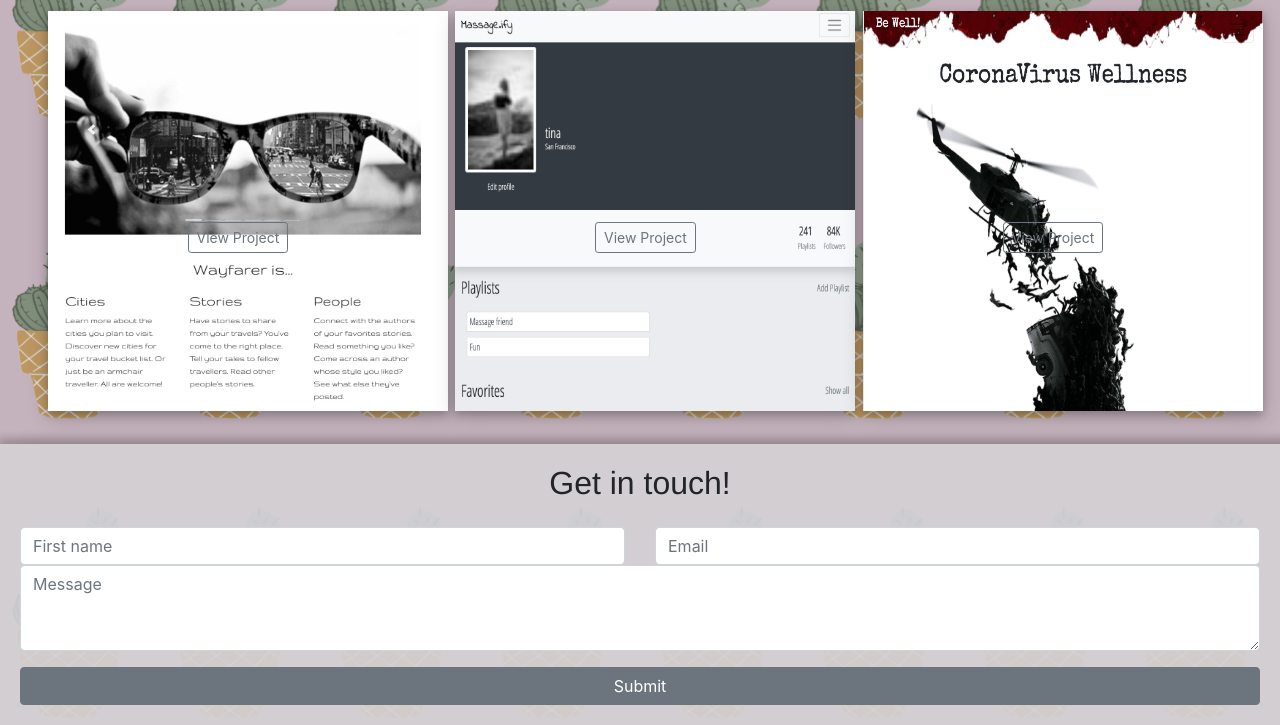
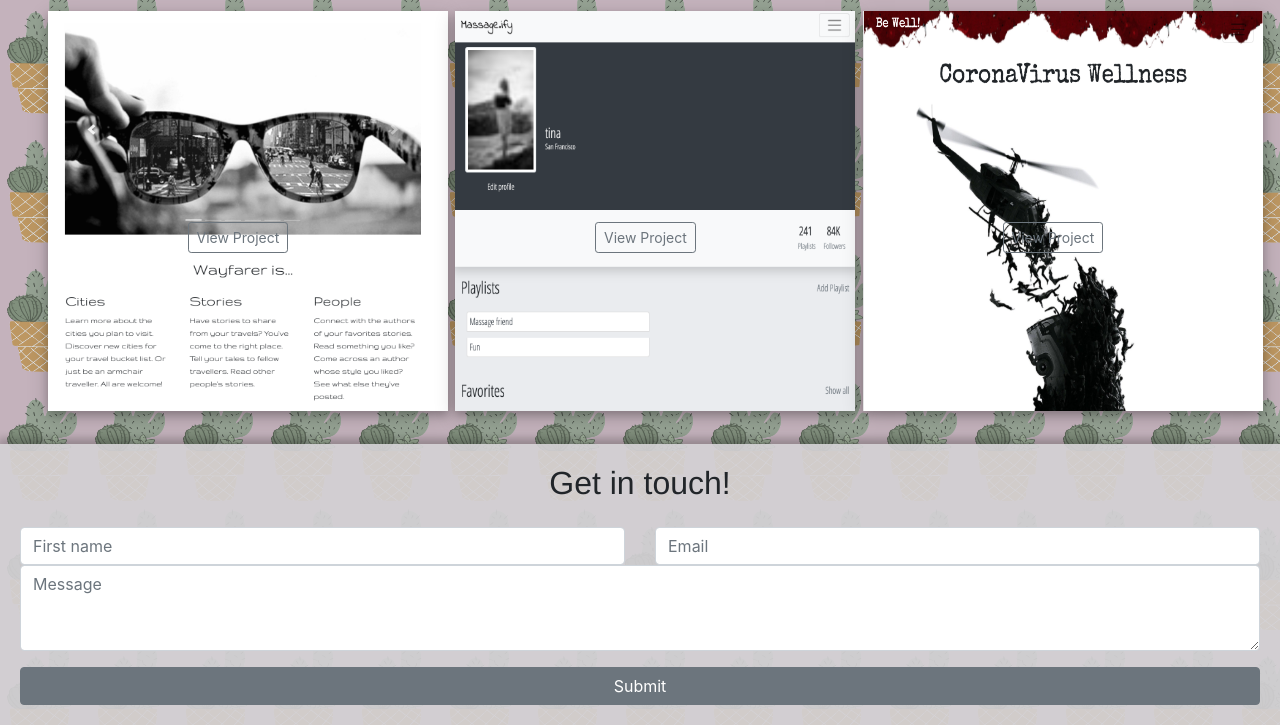
Before and after one commit to longevitytina/portfolio, a Gatsby site: page / in a window 1280 px wide. Shown: the part 399-1124 px from the top of the page. Built offline with nearby package versions, Linux system fonts and the light colour scheme; Gatsby itself is replaced by a stand-in of ours.

Commit message:
Styling BG

```diff
--- a/src/styles/global.css
+++ b/src/styles/global.css
@@ -1,6 +1,5 @@
 body {
   background-image: url("../assets/images/cactus2.png");
-  background-repeat: space;
-  background-size: 12%;
+  background-size: 88px;
   background-color: rgba(196, 178, 188);
 }
```
